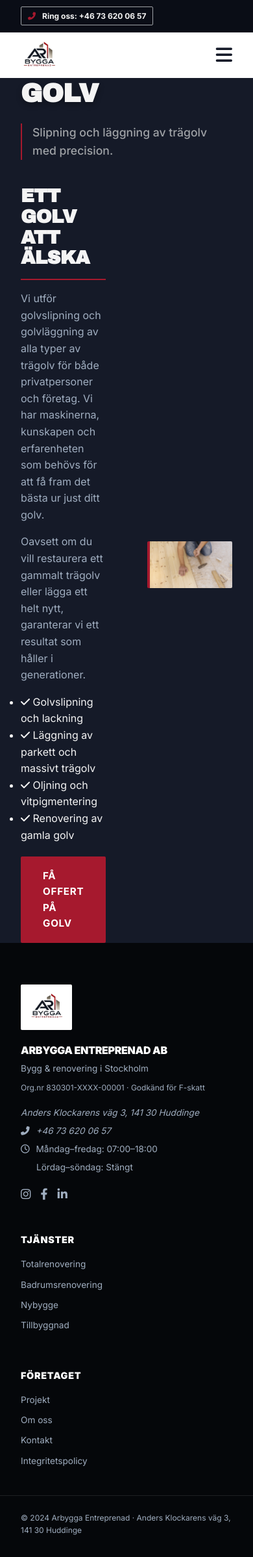
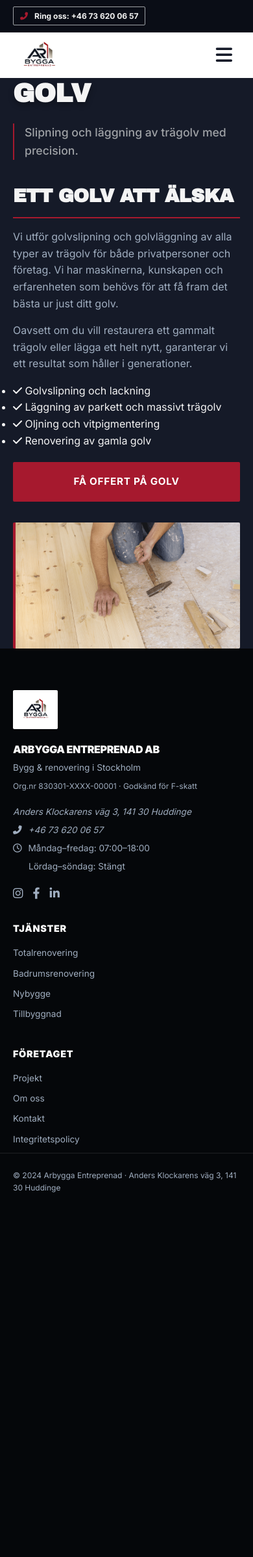
Before and after one commit to oxenjose/arbygga-entreprenad, a Flask app: page /golv in a window 390 px wide. Shown: the whole page at 65% size. After the commit the page ends 1835 px from the top, so only its background shows below. Run offline with Flask 3, Linux system fonts and the light colour scheme.

Commit message:
respons mobile

```diff
--- a/static/style.css
+++ b/static/style.css
@@ -561,21 +561,45 @@ h3 {
 /* ==========================================================================
    09. RESPONSIVITET
    ========================================================================== */
+@media (max-width: 992px) {
+    /* Tvinga allt att stapla på surfplatta/mobil */
+    .split-layout, .contact-container-dark, .service-grid {
+        grid-template-columns: 1fr !important;
+        gap: 2rem;
+    }
+    .footer-grid { grid-template-columns: 1fr 1fr; gap: 2rem; }
+
+    .service-grid { border: none; }
+    .service-card {
+        border: 1px solid var(--silver-color);
+        margin-bottom: 1rem;
+        border-right: 1px solid var(--silver-color);
+    }
+    .service-card.highlight { border-color: var(--accent-color); }
+
+    /* Fixa bilderna så de blir stora och fina istället för små miniatyrer */
+    .image-content { height: auto !important; }
+    .image-content img {
+        max-height: none !important;
+        width: 100% !important;
+        height: auto !important;
+    }
+}
+
 @media (max-width: 768px) {
+    /* Topbar & Navbar */
     .call-link { font-size: 0.75rem; padding: 4px 10px; }
     .topbar-right { display: none; }
 
     .nav-container { height: 70px; }
     .logo img { height: 55px; }
 
-    /* UPPDATERAD: Hamburgerknappen */
     .hamburger {
         display: block;
         position: relative;
-        z-index: 1001; /* Lägger knappen överst så den alltid går att klicka på */
+        z-index: 1001;
     }
 
-    /* UPPDATERAD: Den utfällda menyn */
     .nav-links {
         display: none;
         position: absolute;
@@ -587,21 +611,35 @@ h3 {
         padding: 1.5rem;
         box-shadow: 0 10px 15px rgba(0,0,0,0.1);
         gap: 1.2rem;
-        z-index: 1000; /* Säkerställer att menyn hamnar över hero-bilden */
+        z-index: 1000;
     }
-
-    /* UPPDATERAD: Tvingar fram menyn när den är aktiv */
     .nav-links.active {
         display: flex !important;
     }
 
-    .hero-new { min-height: 65vh; }
-    .hero-buttons { flex-direction: column; align-items: stretch; }
+    /* Hero-sektion (Större marginaler och anpassad text) */
+    .hero-new {
+        min-height: 75vh;
+        padding: 4rem 0;
+    }
+    .hero-content-new h1 {
+        font-size: 2.5rem; /* Förhindrar att texten flyter utanför skärmen */
+        word-wrap: break-word;
+    }
+    .hero-buttons { flex-direction: column; align-items: stretch; gap: 1rem; }
     .btn-hero-primary, .btn-hero-outline { width: 100%; justify-content: center; }
 
-    .about-section, .services-section, .process-section, .contact-section-dark { padding: 4rem 0; }
+    /* Sektioner & Marginaler (Ger mer luft på mobilen) */
+    .container { padding: 0 1.25rem; } /* Lite mindre sidopadding för att maximera utrymmet */
+    .about-section, .services-section, .process-section, .contact-section-dark {
+        padding: 3rem 0;
+    }
 
+    /* Kontaktformulär */
     .contact-info-dark h2 { font-size: 2rem; }
-    .footer-grid { grid-template-columns: 1fr; }
     .form-row-dark { flex-direction: column; gap: 0; }
+
+    /* Footer */
+    .footer-grid { grid-template-columns: 1fr; gap: 2rem; }
+    .footer-logo { height: 60px; }
 }
```
